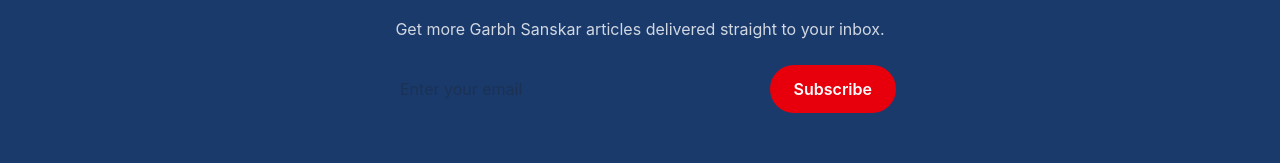
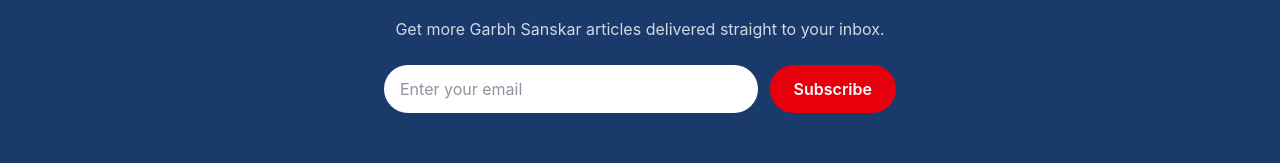
Before and after one commit to VishalTiwari01/astro, a React (Vite) app: page /blog in a window 1280 px wide. Shown: the part 9752-9915 px from the top of the page. Built offline with nearby package versions, Linux system fonts and the light colour scheme.

Commit message:
style: fix email input visibility on all pages

```diff
--- a/src/routes/blog.$slug.tsx
+++ b/src/routes/blog.$slug.tsx
@@ -158,7 +158,7 @@
               type="email"
               required
               placeholder="Enter your email"
-              className="flex-1 px-4 py-3 rounded-full text-slate-800 outline-none"
+              className="flex-1 px-4 py-3 rounded-full text-slate-800 outline-none bg-white focus:outline-none focus:ring-2 focus:ring-red-500"
             />
             <button className="px-6 py-3 rounded-full bg-red-600 hover:bg-red-700 font-semibold">
               Subscribe
--- a/src/routes/blog.tsx
+++ b/src/routes/blog.tsx
@@ -228,7 +228,7 @@
               type="email"
               required
               placeholder="Enter your email"
-              className="flex-1 px-4 py-3 rounded-full text-slate-800 outline-none"
+              className="flex-1 px-4 py-3 rounded-full text-slate-800 outline-none bg-white focus:outline-none focus:ring-2 focus:ring-red-500"
             />
             <button className="px-6 py-3 rounded-full bg-red-600 hover:bg-red-700 font-semibold">
               Subscribe
--- a/src/routes/features.tsx
+++ b/src/routes/features.tsx
@@ -438,7 +438,7 @@
               <input
                 type="email"
                 placeholder="Your Email"
-                className="flex-1 px-4 py-3 rounded-full text-slate-800"
+                className="flex-1 px-4 py-3 rounded-full text-slate-800 bg-white focus:outline-none focus:ring-2 focus:ring-red-500"
               />
               <button
                 type="submit"
```
